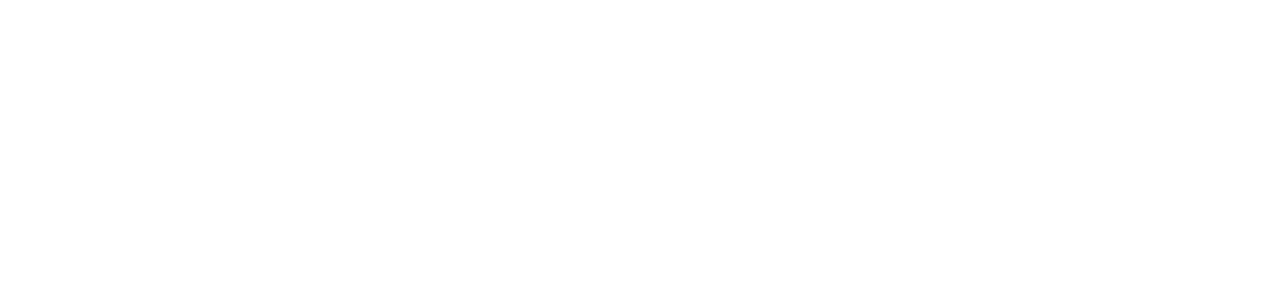
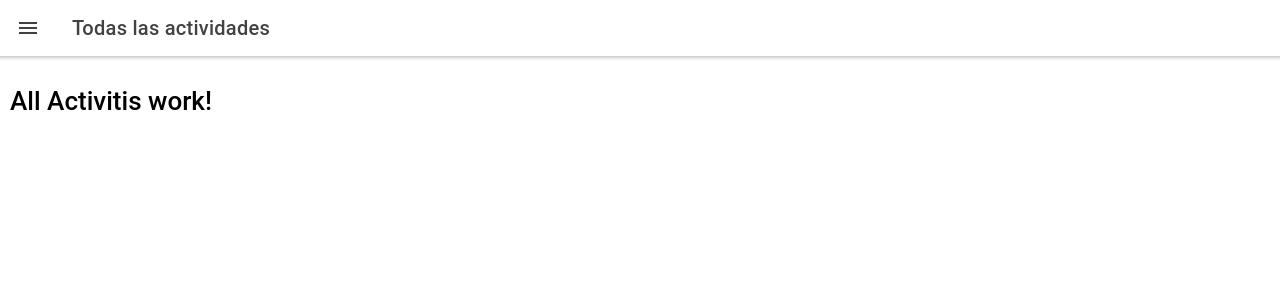
Before and after one commit to EdgarBryanLM/Proyecto, a React (Create React App) app: page /all-activities in a window 1280 px wide. Shown: the top 300 px of the page. Built offline with nearby package versions, Linux system fonts and the light colour scheme.

Commit message:
beto es femboy

```diff
--- a/src/App.tsx
+++ b/src/App.tsx
@@ -1,7 +1,7 @@
 import { Redirect, Route } from 'react-router-dom';
-import { IonApp, IonRouterOutlet } from '@ionic/react';
+import { IonApp, IonContent, IonHeader, IonIcon, IonItem, IonList, IonMenu, IonMenuToggle, IonRouterOutlet, IonTitle, IonToolbar } from '@ionic/react';
 import { IonReactRouter } from '@ionic/react-router';
-import Home from './pages/Home';
+
 
 /* Core CSS required for Ionic components to work properly */
 import '@ionic/react/css/core.css';
@@ -21,17 +21,42 @@ import '@ionic/react/css/display.css';
 
 /* Theme variables */
 import './theme/variables.css';
+import AllActivities from './pages/AllActivities/AllActivities';
+import AddActivity from './pages/AddActivity/AddActivity';
+import React from 'react';
+import {bodyOutline, newspaperOutline} from 'ionicons/icons';
 
 const App: React.FC = () => (
   <IonApp>
     <IonReactRouter>
-      <IonRouterOutlet>
-        <Route exact path="/home">
-          <Home />
-        </Route>
-        <Route exact path="/">
-          <Redirect to="/home" />
-        </Route>
+    <IonMenu side="start" contentId="scheduleAppM1">
+      <IonHeader>
+        <IonToolbar >
+          <IonTitle>Schedule App</IonTitle>
+        </IonToolbar>
+      </IonHeader>
+      <IonContent>
+        <IonList>
+          <IonMenuToggle>
+          <IonItem routerLink="/all-activities" routerDirection="none" lines="none" >
+          <IonIcon color="medium" slot="start" icon={bodyOutline}></IonIcon>
+          </IonItem>
+          </IonMenuToggle>
+
+          <IonMenuToggle>
+          <IonItem routerLink="/add-activities" routerDirection="none" lines="none" >
+          <IonIcon color="medium" slot="start" icon={newspaperOutline}></IonIcon>
+          </IonItem>
+          </IonMenuToggle>
+
+        </IonList>
+      </IonContent>
+    </IonMenu>
+      <IonRouterOutlet id="scheduleAppM1">
+        <Route path="/all-activities" component={AllActivities} exact/>
+        <Route path="/add-activities" component={AddActivity} exact/>
+        <Redirect to ="/all-activities"/>
+
       </IonRouterOutlet>
     </IonReactRouter>
   </IonApp>
--- /dev/null
+++ b/src/pages/AddActivity/AddActivity.tsx
@@ -0,0 +1,31 @@
+import React from 'react';
+import { IonButtons, IonCol, IonContent, IonGrid, IonHeader, IonMenuButton, IonPage, IonRow, IonTitle, IonToolbar } from '@ionic/react';
+const AddActivity: React.FC = () => {
+    return (
+      <IonPage>
+          <IonHeader>
+              <IonToolbar>
+              <IonButtons slot="start">
+            <IonMenuButton/>
+
+            </IonButtons>
+                  <IonTitle>Añadir Actividades</IonTitle>
+              </IonToolbar>
+          </IonHeader>
+          <IonContent>
+          <IonGrid>
+              <IonRow>
+                  <IonCol>
+                      <h1>All Activitis work!</h1>
+                  </IonCol>
+              </IonRow>
+          </IonGrid>
+      </IonContent>
+      </IonPage>
+
+
+    );
+  };
+
+
+export default AddActivity;
--- /dev/null
+++ b/src/pages/AllActivities/AllActivities.tsx
@@ -0,0 +1,33 @@
+import React from 'react';
+import { IonButtons, IonCol, IonContent, IonGrid, IonHeader, IonMenuButton, IonPage, IonRow, IonTitle, IonToolbar } from '@ionic/react';
+const AllActivities: React.FC = () => {
+    return (
+      <IonPage>
+          <IonHeader>
+              <IonToolbar>
+            <IonButtons slot="start">
+            <IonMenuButton/>
+
+            </IonButtons>
+
+
+                  <IonTitle>Todas las actividades</IonTitle>
+              </IonToolbar>
+          </IonHeader>
+          <IonContent>
+          <IonGrid>
+              <IonRow>
+                  <IonCol>
+                      <h1>All Activitis work!</h1>
+                  </IonCol>
+              </IonRow>
+          </IonGrid>
+      </IonContent>
+      </IonPage>
+
+
+    );
+  };
+
+
+export default AllActivities;
--- a/src/pages/Home.tsx
+++ /dev/null
@@ -1,25 +0,0 @@
-import { IonContent, IonHeader, IonPage, IonTitle, IonToolbar } from '@ionic/react';
-import ExploreContainer from '../components/ExploreContainer';
-import './Home.css';
-
-const Home: React.FC = () => {
-  return (
-    <IonPage>
-      <IonHeader>
-        <IonToolbar>
-          <IonTitle>Blank</IonTitle>
-        </IonToolbar>
-      </IonHeader>
-      <IonContent fullscreen>
-        <IonHeader collapse="condense">
-          <IonToolbar>
-            <IonTitle size="large">Blank</IonTitle>
-          </IonToolbar>
-        </IonHeader>
-        <ExploreContainer />
-      </IonContent>
-    </IonPage>
-  );
-};
-
-export default Home;
```
Also changed, not shown: src/pages/Home.css (deleted).
